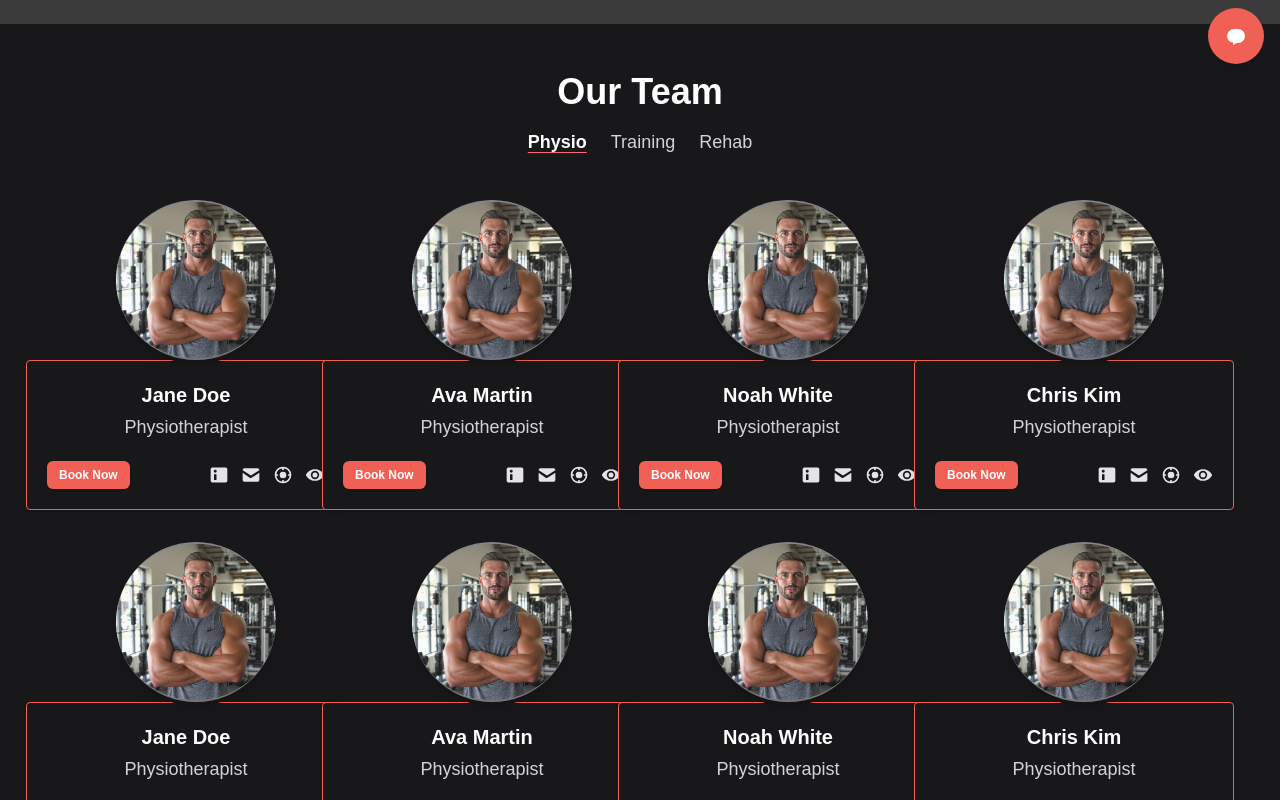
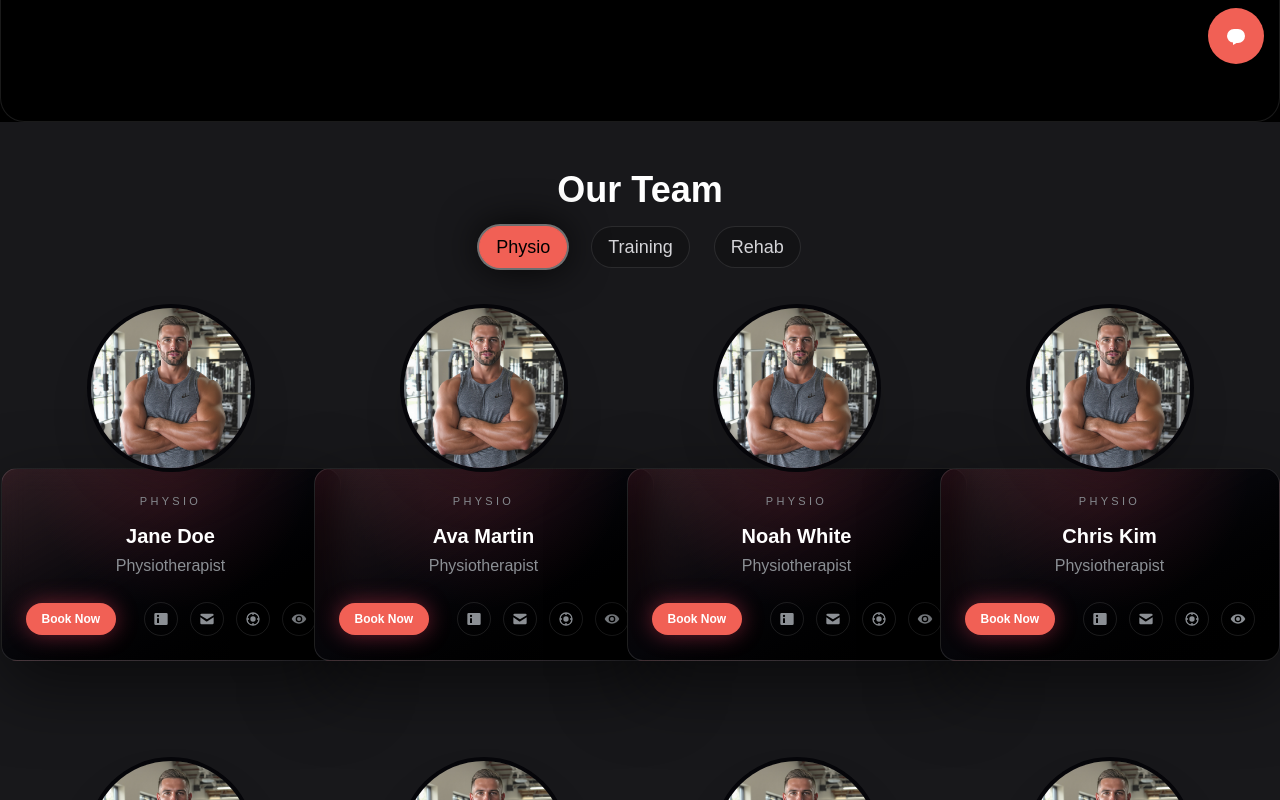
Before and after one commit to shishir95/depth-training-frontend, a Next.js app: page /trainerdescription in a window 1280 px wide. Shown: the part 720-1520 px from the top of the page. Built offline with nearby package versions, Linux system fonts and the light colour scheme.

Commit message:
trainer description background color and trainer lists has been changed

```diff
--- a/src/components/trainerdescription/TrainerDescriptionSection.jsx
+++ b/src/components/trainerdescription/TrainerDescriptionSection.jsx
@@ -15,7 +15,11 @@ export default function TrainerHeroSection({
   ctaText = "Book Now",
 }) {
   return (
-    <section className="relative w-full bg-[#3b3b3b] text-white overflow-hidden">
+    <section className="relative overflow-hidden rounded-3xl border border-white/10 bg-gradient-to-br from-zinc-1000 via-[#000000] to-black py-12">
+      <div
+        aria-hidden="true"
+        className="pointer-events-none absolute inset-0 bg-[radial-gradient(circle_at_top,_rgba(244,129,111,0.28),_transparent_60%)] opacity-80 blur-3xl"
+      />
       <div className="mx-auto flex flex-col lg:flex-row items-center justify-center max-w-7xl px-6 sm:px-10 lg:px-16 py-20 lg:py-28 gap-10">
         {/* Image block */}
         <div className="relative w-full max-w-[500px] h-[520px] flex-shrink-0 overflow-hidden rounded-2xl ring-1 ring-white/10 shadow-2xl">
--- a/src/components/trainers/TrainerList.jsx
+++ b/src/components/trainers/TrainerList.jsx
@@ -1,6 +1,6 @@
 // components/TeamSection.jsx
 "use client";
-
+import { motion } from "framer-motion";
 import { useEffect, useMemo, useRef, useState } from "react";
 
 // ---- demo data: replace with your CMS/DB data ----
@@ -277,29 +277,59 @@ const Icon = {
 
 function TeamCard({ person }) {
   return (
-    <div className="group relative overflow-visible min-w-[320px] sm:min-w-[300px] lg:min-w-[320px] xl:min-w-[340px] snap-start pr-5">
-      {/* avatar (floats above card, not clipped) */}
-      <div
-        className="absolute top-20 left-1/2 -translate-x-1/2 -translate-y-1/2
-                  z-20 h-40 w-40 rounded-full bg-zinc-400/80 ring-4 ring-zinc-900
-                  flex items-center justify-center pointer-events-none"
+    <motion.article
+      className="group relative min-w-[320px] snap-start overflow-visible sm:min-w-[300px] lg:min-w-[320px] xl:min-w-[340px]"
+      whileHover={{
+        y: -6,
+        scale: 1.01,
+        boxShadow: "0 22px 65px rgba(0,0,0,0.75)",
+      }}
+      whileTap={{ scale: 0.985 }}
+      transition={{ type: "spring", stiffness: 260, damping: 22 }}
     >
+      {/* 🔥 Animated hover glow + gradient shift */}
+      <motion.div
+        className="pointer-events-none absolute -inset-1 rounded-[26px] opacity-0 blur-md transition-opacity duration-500 group-hover:opacity-80"
+        style={{
+          backgroundImage:
+            "radial-gradient(circle at 0% 0%, rgba(244,63,94,0.45), transparent 55%)," +
+            "radial-gradient(circle at 100% 100%, rgba(59,130,246,0.35), transparent 55%)",
+          backgroundSize: "200% 200%",
+        }}
+        animate={{
+          backgroundPosition: ["0% 50%", "100% 50%", "0% 50%"],
+        }}
+        transition={{ duration: 8, repeat: Infinity, ease: "linear" }}
+      />
+
+      {/* Avatar bubble with parallax-ish lift on hover */}
+      <div className="pointer-events-none absolute top-20 left-1/2 z-20 flex h-40 w-40 -translate-x-1/2 -translate-y-1/2 items-center justify-center rounded-full ring-4 ring-[#050509] shadow-2xl bg-[radial-gradient(circle_at_bottom,_rgba(244,63,94,0.22),_rgba(5,5,9,0.98)_70%)] backdrop-blur-[2px] transition-transform duration-500">
         <img
           src="/assets/image.png"
           alt={person.name}
-          className=" rounded-full object-cover object-center shadow-lg"
+          className="h-full w-full rounded-full object-cover object-center"
         />
       </div>
 
-      {/* card (pushed down so it doesn’t overlap the avatar) */}
-      <div className="mt-40 rounded border border-[var(--bg-primary)] bg-zinc-900 p-5 text-center shadow-sm">
-        <h3 className="text-xl font-semibold text-white">{person.name}</h3>
-        <p className="mt-1 text-lg text-zinc-300">{person.title}</p>
+      {/* Card body with soft gradient panel */}
+      <div className="relative mt-40 overflow-hidden rounded-2xl border border-white/12 bg-gradient-to-br from-[#f43f5e]/12 via-[#050509] to-black p-6 text-center shadow-[0_25px_70px_rgba(0,0,0,0.55)] backdrop-blur-md">
+        {/* subtle internal glow that reacts with the animated outer glow */}
+        <div className="pointer-events-none absolute inset-0 bg-[radial-gradient(circle_at_top,_rgba(244,63,94,0.18),_transparent_55%)] opacity-70" />
 
-        <div className="mt-5 flex items-center justify-between">
+        <p className="relative text-[11px] uppercase tracking-[0.3em] text-[var(--depth-muted)]">
+          {person.tags.join(" • ")}
+        </p>
+        <h3 className="relative mt-3 text-xl font-semibold text-white">
+          {person.name}
+        </h3>
+        <p className="relative mt-1 text-base text-[var(--depth-muted)]">
+          {person.title}
+        </p>
+
+        <div className="relative mt-6 flex items-center justify-between">
           <a
-            href="#book"
-            className="rounded-md bg-[var(--bg-primary)] px-3 py-1.5 text-xs font-semibold text-white shadow hover:bg-rose-400 focus:outline-none focus-visible:ring-2 focus-visible:ring-rose-300"
+            href={person.view}
+            className="inline-flex items-center justify-center rounded-full bg-[var(--depth-accent)] px-4 py-2 text-xs font-semibold text-white shadow-[0_0_22px_rgba(244,63,94,0.45)] transition hover:-translate-y-[1px] hover:bg-[#ff8475]"
           >
             Book Now
           </a>
@@ -308,35 +338,35 @@ function TeamCard({ person }) {
             <a
               href={person.li}
               aria-label="LinkedIn"
-              className="hover:text-white"
+              className="rounded-full border border-white/10 p-2 text-[var(--depth-muted)] transition hover:border-white/40 hover:text-white"
             >
-              <Icon.li className="h-5 w-5" />
+              <Icon.li className="h-4 w-4" />
             </a>
             <a
               href={person.mail}
               aria-label="Email"
-              className="hover:text-white"
+              className="rounded-full border border-white/10 p-2 text-[var(--depth-muted)] transition hover:border-white/40 hover:text-white"
             >
-              <Icon.mail className="h-5 w-5" />
+              <Icon.mail className="h-4 w-4" />
             </a>
             <a
               href={person.site}
               aria-label="Website"
-              className="hover:text-white"
+              className="rounded-full border border-white/10 p-2 text-[var(--depth-muted)] transition hover:border-white/40 hover:text-white"
             >
-              <Icon.site className="h-5 w-5" />
+              <Icon.site className="h-4 w-4" />
             </a>
             <a
-              href="/trainerdescription"
+              href={person.view}
               aria-label="View profile"
-              className="hover:text-white"
+              className="rounded-full border border-white/10 p-2 text-[var(--depth-muted)] transition hover:border-white/40 hover:text-white"
             >
-              <Icon.eye className="h-5 w-5" />
+              <Icon.eye className="h-4 w-4" />
             </a>
           </div>
         </div>
       </div>
-    </div>
+    </motion.article>
   );
 }
 
@@ -373,24 +403,32 @@ export default function TrainerList() {
 
           {/* Tabs */}
           <div className="mt-4 flex items-center justify-center gap-6 text-lg">
-            {TABS.map((t) => (
+            {TABS.map((t) => {
+              const isActive = active === t;
+              return (
                 <button
                   key={t}
                   onClick={() => setActive(t)}
-                className={`pb-1 transition ${
-                  active === t
-                    ? "font-semibold text-white underline decoration-rose-400 underline-offset-4"
-                    : "text-zinc-300 hover:text-white"
-                }`}
+                  className={
+                    "relative rounded-full border px-4 py-1.5 transition " +
+                    (isActive
+                      ? "border-[var(--depth-accent)] bg-[var(--depth-accent)] text-black shadow-[0_0_40px_rgba(0,0,0,0.95)] ring-2 ring-white/40"
+                      : "border-white/10 text-zinc-300 hover:border-white/30 hover:text-white bg-black/20")
+                  }
                 >
+                  {/* dark halo behind the active tab */}
+                  {isActive && (
+                    <span className="pointer-events-none absolute inset-[-6px] -z-10 rounded-full bg-black/70 blur-xl" />
+                  )}
                   {t}
                 </button>
-            ))}
+              );
+            })}
           </div>
         </div>
 
         {/* Grid */}
-        <div className="mt-10 justify-items-center grid grid-cols-1 sm:grid-cols-2 lg:grid-cols-4 gap-8">
+        <div className="mt-10 justify-items-center grid grid-cols-1 sm:grid-cols-2 lg:grid-cols-4 gap-25">
           {current.map((p) => (
             <TeamCard key={`${active}-${p.id}`} person={p} />
           ))}
```
Lines whose indentation alone changed are shown as unchanged.
